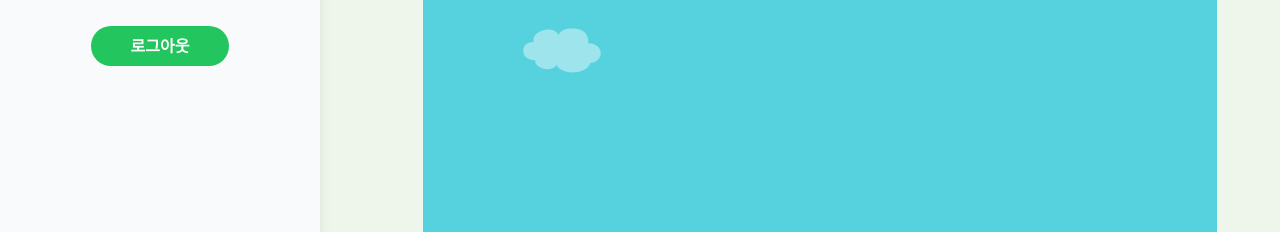
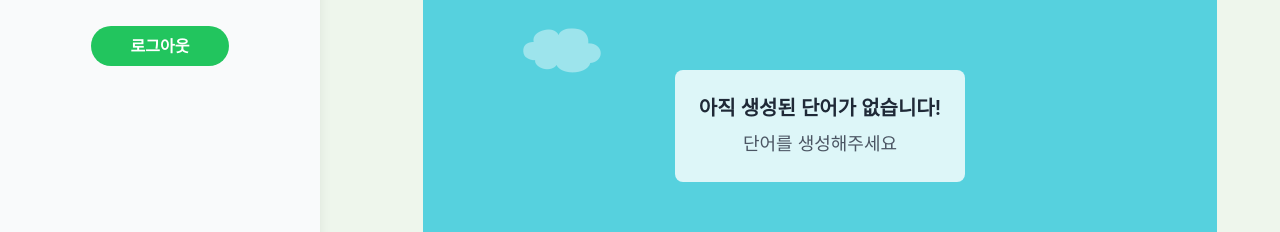
Before and after one commit to BbobaVoca/BbobaVoca, a React (Create React App) app in the folder frontend/: page /mypage in a window 1280 px wide. Shown: the part 525-757 px from the top of the page. Built offline with nearby package versions, Linux system fonts and the light colour scheme; a web font is replaced by a local one.

Commit message:
Fix: timeline 화면에 띄우기

```diff
--- a/frontend/src/pages/MyPage.tsx
+++ b/frontend/src/pages/MyPage.tsx
@@ -27,7 +27,7 @@ const MyPage = () => {
             const response = await getTimeline(token);
             if (response && response.data) {
                 setTimeline(response.data);
-                // console.log(timeline);
+                 console.log(timeline);
             }
         }
     };
@@ -256,6 +256,29 @@ const MyPage = () => {
                                         </div>
                                     )} */}
 
+{timeline != null ? (
+    <div className='flex flex-col items-center mt-4'>
+
+                    {timeline.vocas.map((vocaData, vocaIndex) => (
+                        <div key={vocaIndex} className='flex items-center mb-2'>
+                            <span className='font-semibold mr-2'>{vocaData.timestamp}</span>
+                            <ul className='list-disc ml-4'>
+                                {vocaData.voca.map((word, wordIndex) => (
+                                    <li key={`${vocaIndex}-${wordIndex}`}>{word}</li>
+                                ))}
+                            </ul>
+                        </div>
+                    ))}
+
+    </div>
+) : (
+    <div className='flex flex-col items-center justify-center bg-white bg-opacity-80 rounded-lg p-6 mt-40'>
+        <p className='text-xl font-semibold text-gray-800 mb-2'>아직 생성된 단어가 없습니다!</p>
+        <p className='text-lg text-gray-600'>단어를 생성해주세요</p>
+    </div>
+)}
+
+
 
 
 
```
